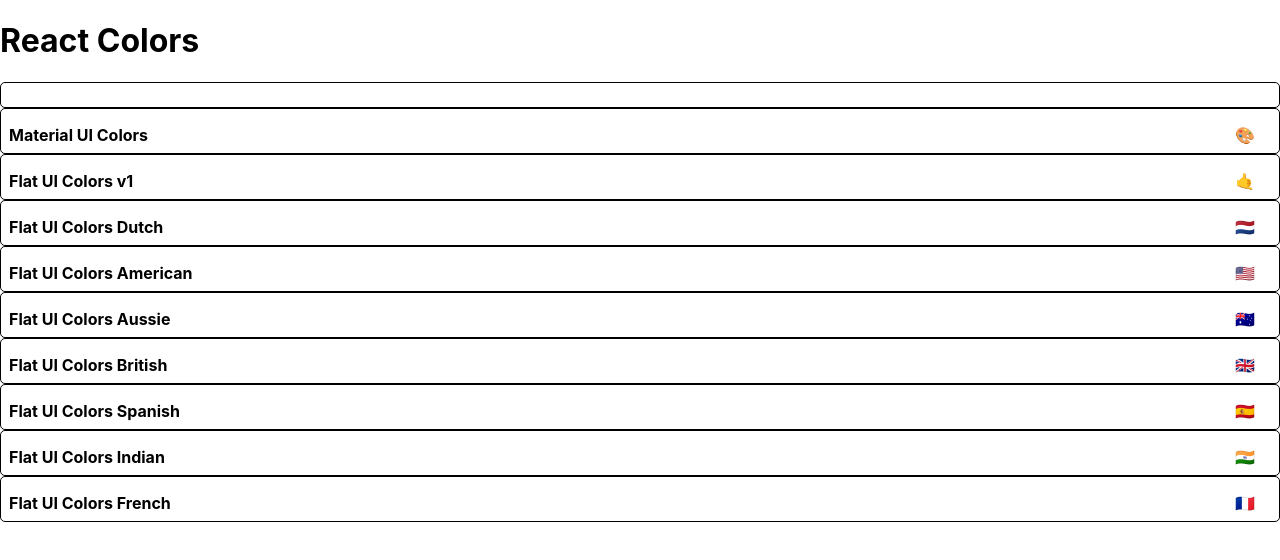
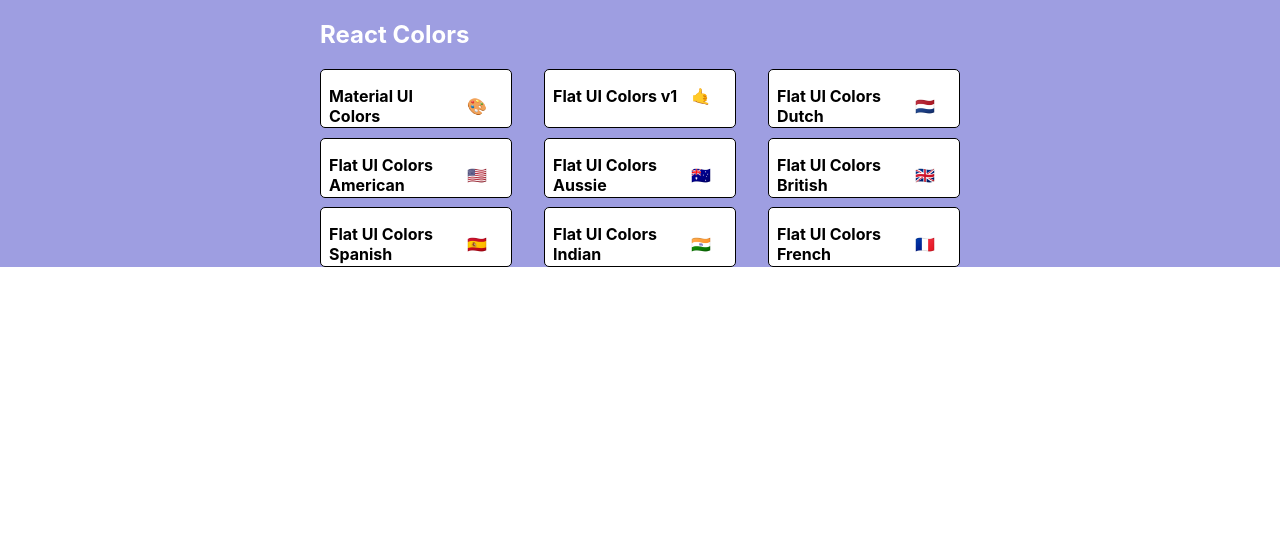
Before and after one commit to AntoniKeszycki/Color-Palette, a React (Create React App) app: page / in a window 1280 px wide. Shown: the top 560 px of the page. Built offline with nearby package versions, Linux system fonts and the light colour scheme; the HTML template or start-up script is replaced by a standard one.

Commit message:
Start styling PaletteList

```diff
--- a/src/MiniPalette.css
+++ b/src/MiniPalette.css
@@ -9,8 +9,7 @@
 .root:hover {
   cursor: pointer;
 }
-.colors {
-}
+
 .title {
   display: flex;
   justify-content: space-between;
--- /dev/null
+++ b/src/PaletteList.css
@@ -0,0 +1,27 @@
+.paletteList-root {
+  background-color: rgb(158, 158, 225);
+  height: 100%;
+  display: flex;
+  align-items: flex-start;
+  justify-content: center;
+}
+.paletteList-container {
+  width: 50%;
+  display: flex;
+  align-items: flex-start;
+  flex-direction: column;
+  flex-wrap: wrap;
+}
+.paletteList-nav {
+  display: flex;
+  width: 100%;
+  justify-content: space-between;
+  color: white;
+}
+.paletteList-palettes {
+  box-sizing: border-box;
+  width: 100%;
+  display: grid;
+  grid-template-columns: repeat(3, 30%);
+  gap: 5%;
+}
--- a/src/PaletteList.js
+++ b/src/PaletteList.js
@@ -1,19 +1,23 @@
 import React, { Component } from "react";
 import { Link } from "react-router-dom";
 import MiniPalette from "./MiniPalette";
+import "./PaletteList.css";
 
 class PaletteList extends Component {
   render() {
     const { palettes } = this.props;
     return (
-      <div>
-        <h1> React Colors</h1>
-        <MiniPalette />
-        {palettes.map((palette) => (
-          <div>
-            <MiniPalette {...palette} />
+      <div className="paletteList-root">
+        <div className="paletteList-container">
+          <nav className="paletteList-nav">
+            <h1> React Colors</h1>
+          </nav>
+          <div className="paletteList-palettes">
+            {palettes.map((palette) => (
+              <MiniPalette {...palette} />
+            ))}
           </div>
-        ))}
+        </div>
       </div>
     );
   }
```
